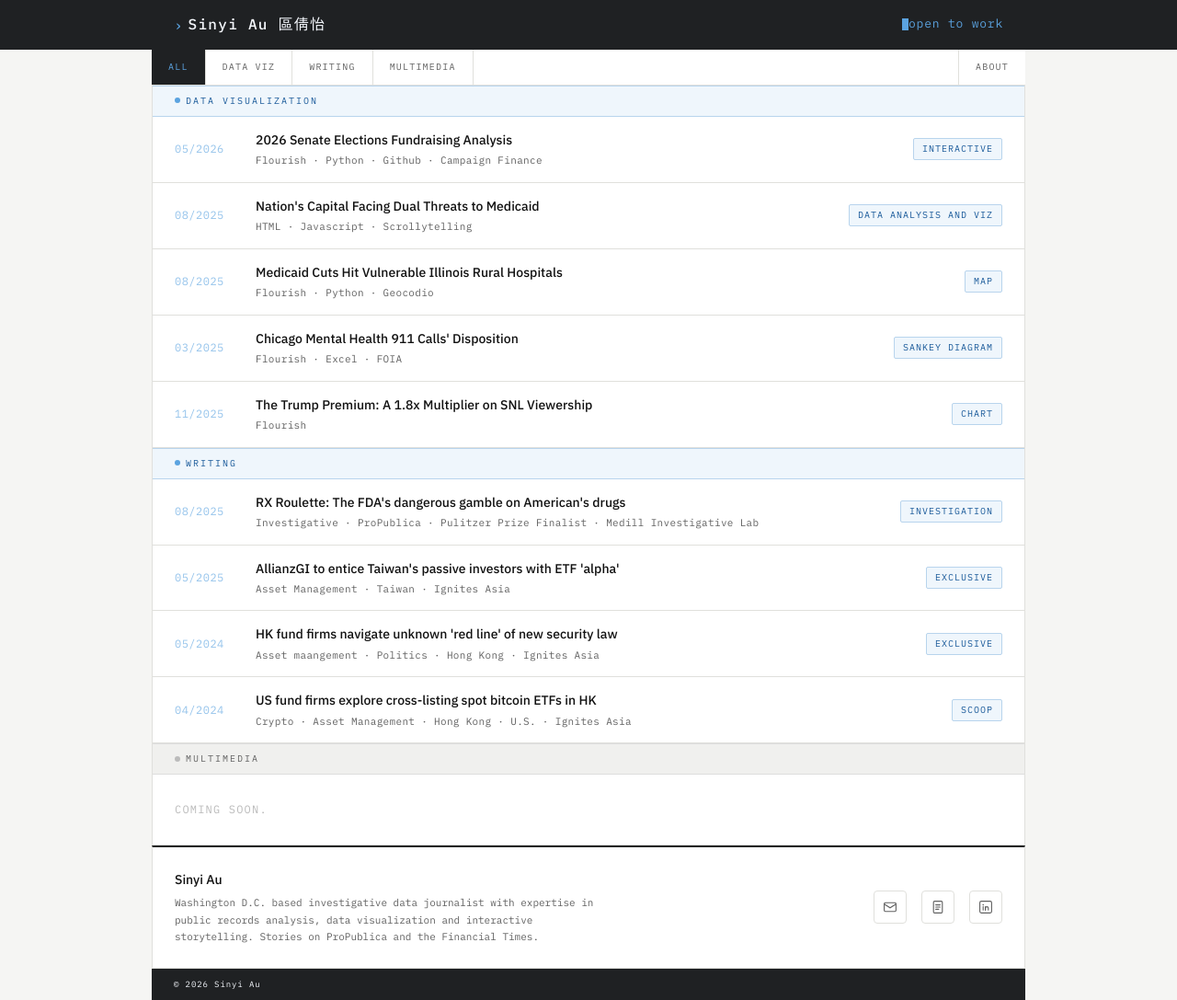
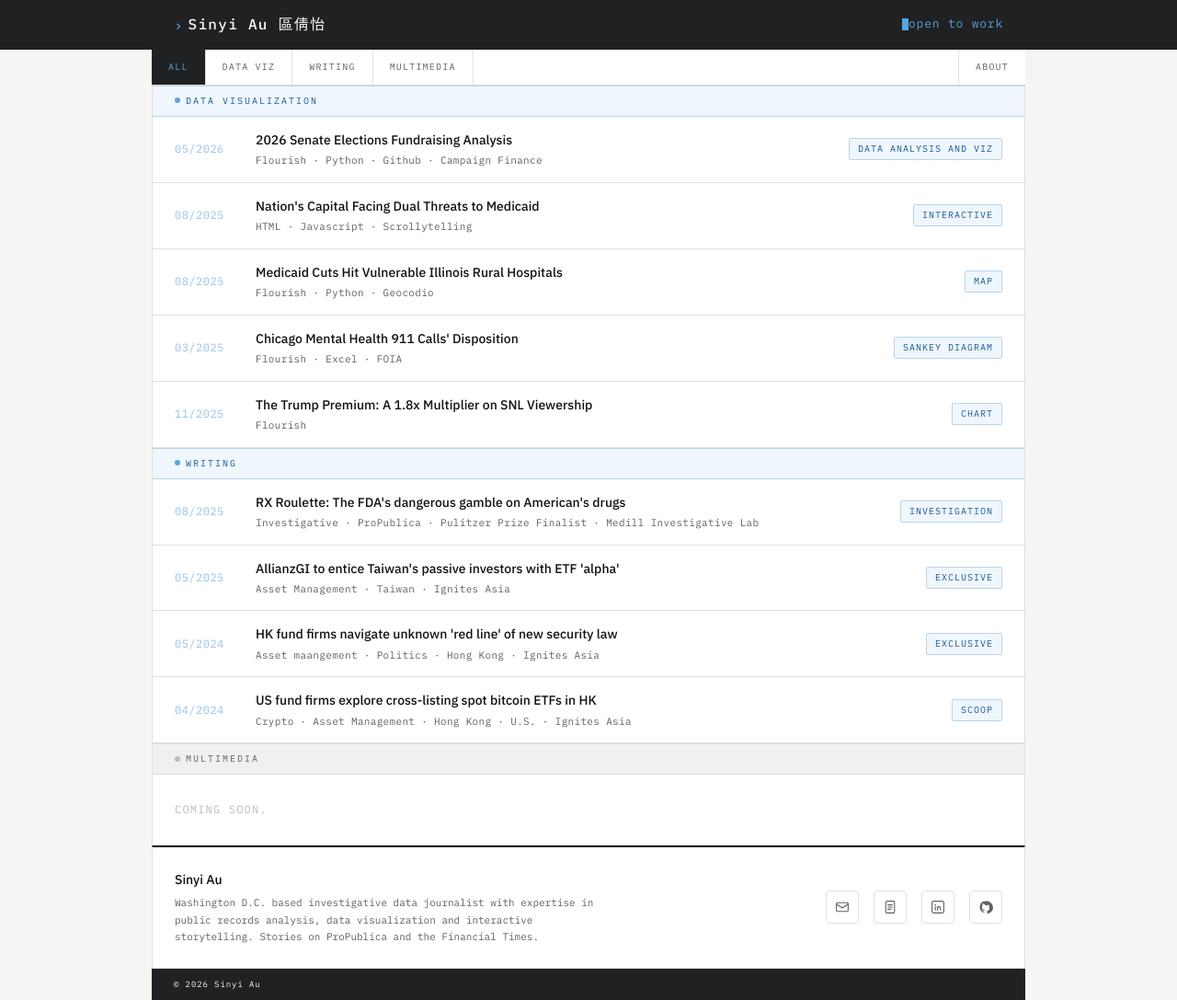
Before and after one commit to sinyiau/2026Portfolio, a plain HTML site: page index.html in a window 1280 px wide. Shown: the whole page at 92% size. Drawn offline with Linux system fonts and the light colour scheme.

Commit message:
added github link

```diff
--- a/index.html
+++ b/index.html
@@ -49,7 +49,7 @@
         <a href="https://public.flourish.studio/story/3674515/" target="_blank" class="item-title">2026 Senate Elections Fundraising Analysis</a>
         <p class="item-meta">Flourish · Python · Github · Campaign Finance</p>
       </div>
-      <span class="tag tag-blue">Interactive</span>
+      <span class="tag tag-blue">Data Analysis and Viz</span>
     </article>
 
     <article class="work-item" data-category="viz">
@@ -58,7 +58,7 @@
         <a href="https://sinyiau.github.io/MedicaidCut_DC/" target="_blank" class="item-title">Nation's Capital Facing Dual Threats to Medicaid</a>
         <p class="item-meta">HTML · Javascript · Scrollytelling</p>
       </div>
-      <span class="tag tag-blue">Data Analysis and Viz</span>
+      <span class="tag tag-blue">Interactive</span>
     </article>
 
     <article class="work-item" data-category="viz">
@@ -177,6 +177,12 @@
           </svg>
         </a>
 
+        <a href="https://github.com/sinyiau" class="about-link" title="GitHub" aria-label="GitHub profile" target="_blank" rel="noopener">
+          <svg viewBox="0 0 20 20" fill="none" xmlns="http://www.w3.org/2000/svg" aria-hidden="true">
+            <path d="M10 2a8 8 0 00-2.53 15.59c.4.07.55-.17.55-.38v-1.34c-2.23.48-2.7-1.07-2.7-1.07-.36-.93-.89-1.17-.89-1.17-.73-.5.05-.49.05-.49.8.06 1.23.83 1.23.83.71 1.22 1.87.87 2.33.66.07-.52.28-.87.51-1.07-1.78-.2-3.64-.89-3.64-3.95 0-.87.31-1.59.83-2.15-.08-.2-.36-1.02.08-2.12 0 0 .67-.22 2.2.82A7.6 7.6 0 0110 7.4a7.6 7.6 0 012 .27c1.53-1.04 2.2-.82 2.2-.82.44 1.1.16 1.92.08 2.12.52.56.83 1.28.83 2.15 0 3.07-1.87 3.75-3.65 3.95.29.25.54.73.54 1.48v2.19c0 .21.15.46.55.38A8 8 0 0010 2z" fill="currentColor"/>
+          </svg>
+        </a>
+
       </div>
     </div>
   </section>
```
